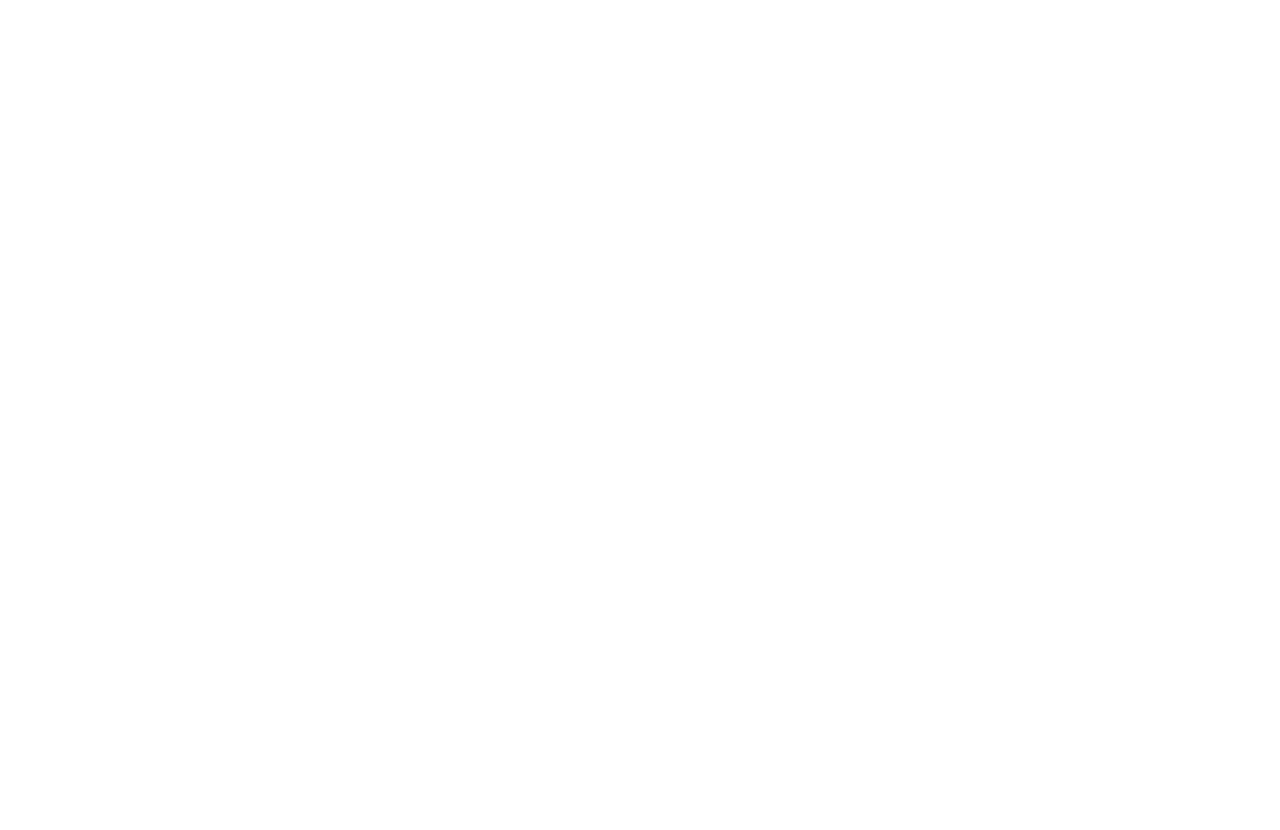
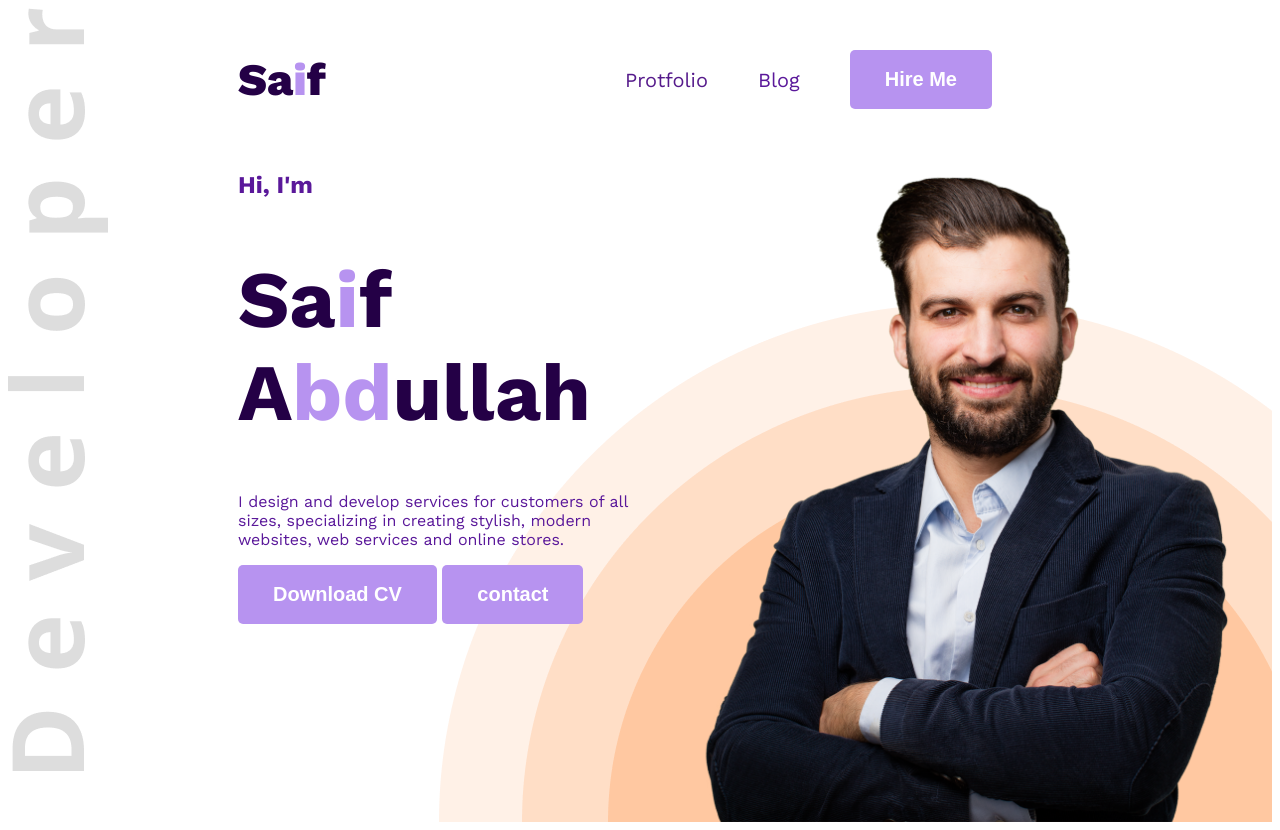
Before and after one commit to Shikako-Nami-Yamada/porttfolio-new, a plain HTML site: page index.html in a window 1280 px wide. Before the commit the page ends 800 px from the top, so only its background shows below. Drawn offline with nearby package versions, Linux system fonts and the light colour scheme.

Commit message:
header done

```diff
--- a/index.html
+++ b/index.html
@@ -1,14 +1,38 @@
 <!DOCTYPE html>
 <html lang="en">
+
 <head>
     <meta charset="UTF-8">
     <meta name="viewport" content="width=device-width, initial-scale=1.0">
     <title>Web-Dev-Portfolio</title>
+    <link rel="preconnect" href="https://fonts.googleapis.com">
+    <link rel="preconnect" href="https://fonts.gstatic.com" crossorigin>
+    <link
+        href="https://fonts.googleapis.com/css2?family=Open+Sans:ital,wght@0,300..800;1,300..800&family=Work+Sans:ital,wght@0,100..900;1,100..900&display=swap"
+        rel="stylesheet">
     <link rel="stylesheet" href="style/style.css">
 </head>
-<body>
-    <header>
 
+<body class="work-sans-normal">
+    <header class="header">
+        <nav>
+            <h3 class="nav-title color1">Sa<span class="text-primary">i</span>f</h3>
+            <ul>
+                <li><a href="">Protfolio</a></li>
+                <li><a class="color2" href="">Blog</a></li>
+                <li><a href=""><button class="btn-primary">Hire Me</button></a></li>
+            </ul>
+        </nav>
+        <div class="banner">
+            <div class="banner-content">
+                <h2 class="banner-subtitle color2">Hi, I'm</h2>
+                <h1 class="banner-title color1">Sa<span style="color: #b793F0;">i</span>f A<span style="color: #b793F0;">bd</span>ullah</h1>
+                <p class="banner-description color2">I design and develop services for customers of all sizes, specializing in creating stylish, modern websites, web services and online stores.</p>
+                <button class="btn-primary">Download CV</button>
+                <button class="btn-primary">contact</button>
+            </div>
+            <img class="banner-pfp" src="images/hardy.png" alt="">
+        </div>
     </header>
     <main>
 
@@ -17,4 +41,5 @@
 
     </footer>
 </body>
+
 </html>
--- a/style/style.css
+++ b/style/style.css
@@ -0,0 +1,86 @@
+/* Open Sans */
+
+.work-sans-normal {
+  font-family: "Work Sans", serif;
+  font-optical-sizing: auto;
+  font-style: normal;
+  font-variation-settings:
+  "wdth" 100;
+}
+
+/* font colors */
+.color1{
+    color: #240046;
+}
+.color2{
+    color: #5a189A;
+}
+
+.btn-primary{
+    background-color: #b793F0;
+    color: white;
+    font-size: 20px;
+    font-weight: bold;
+    padding: 18px 35px;
+    border-radius: 5px;
+    border: none;
+}
+
+.header{
+    background-image: url("../images/developer.png") , url(../images/header_bg.png);
+    background-repeat: no-repeat;
+    background-position: top left,bottom right;
+}
+
+/* shared styles */
+.text-primary{
+    color: #b793F0;
+}
+
+/* nav styles */
+nav{
+    display: flex;
+    align-items: center;
+    justify-content: space-between;
+    padding: 0 230px;
+}
+
+.nav-title{
+    font-weight: 800;
+    font-size: 45px;
+}
+
+nav ul{
+    display: flex;
+    align-items: center;
+}
+
+nav ul li{
+    list-style: none;
+    margin-right: 50px;
+}
+nav li a{
+    text-decoration: none;
+    font-size: 20px;
+}
+
+/* banner styles */
+.banner{
+    display: flex;
+    justify-content: space-between;
+    margin: 0 35px 0 230px;
+}
+.banner-content{
+    max-width: 580px;
+}
+.btn-subtitle{
+    font-size: 45px;
+    font-weight: 600;
+}
+.banner-title{
+    font-size: 80px;
+    font-weight: bold;
+}
+.banner-pfp{
+    width: 580px;
+}
```
